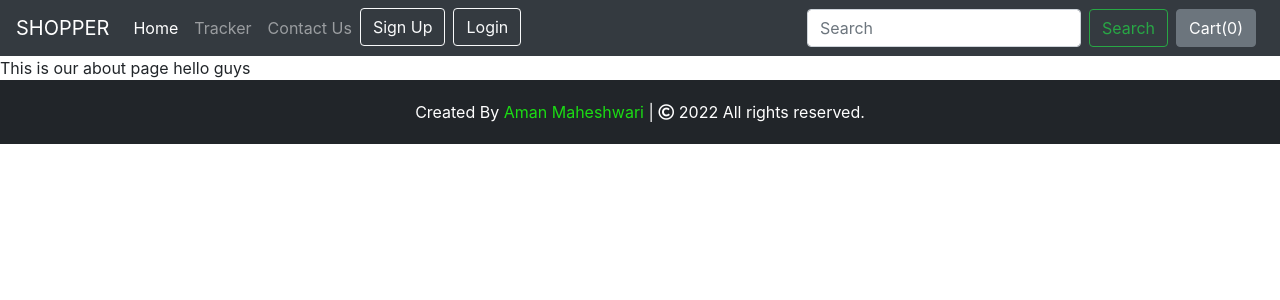
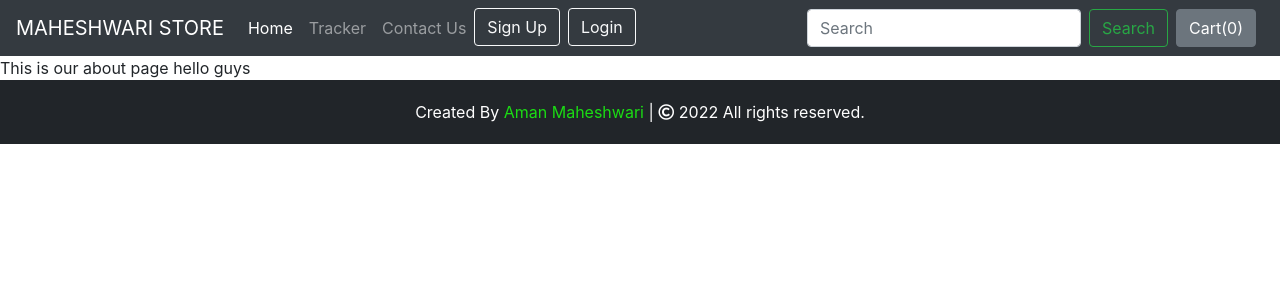
Before and after one commit to Amanmahe/ecom, a Django app: page /about/ in a window 1280 px wide. Shown: the top 300 px of the page. Run offline with Django 3.2, Linux system fonts and the light colour scheme; some libraries are stand-ins or nearby versions.

Commit message:
Update basic.html
A

```diff
--- a/mac/shop/templates/shop/basic.html
+++ b/mac/shop/templates/shop/basic.html
@@ -40,7 +40,7 @@ footer span a:hover{
  <div class="row" >
  <div class="col-md-12 px-0">
     <nav class="navbar navbar-expand-lg navbar-dark bg-dark">
-  <a class="navbar-brand" href="">SHOPPER</a>
+  <a class="navbar-brand" href="">MAHESHWARI STORE</a>
   <button class="navbar-toggler" type="button" data-toggle="collapse" data-target="#navbarSupportedContent" aria-controls="navbarSupportedContent" aria-expanded="false" aria-label="Toggle navigation">
 
     <span class="navbar-toggler-icon"></span>
```
